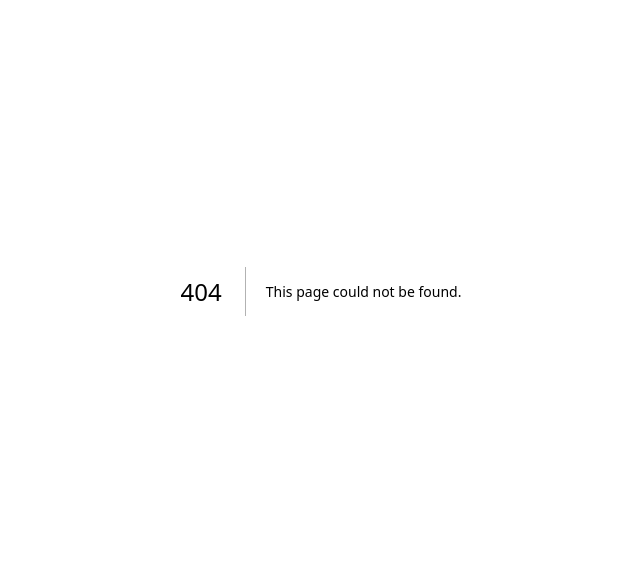
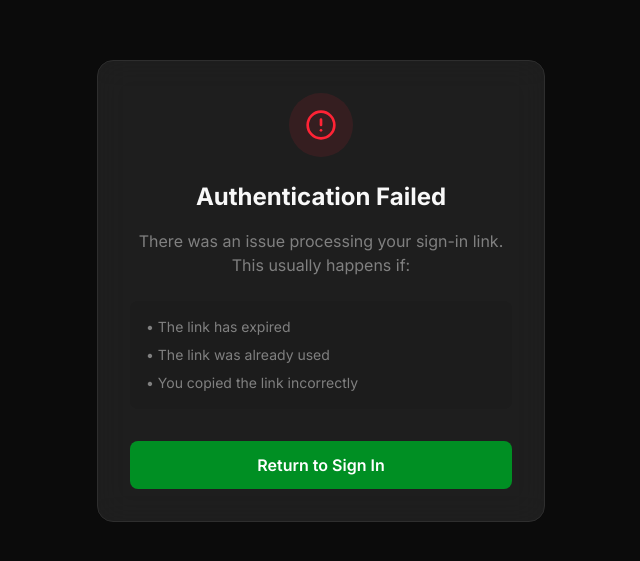
Before and after one commit to christianwebtec/habit-tracker, a Next.js app: page /auth/auth-code-error in a window 1280 px wide. Before the commit this address had no page. Shown: the part 109-670 px from the top of the page, without its empty margins (319-959 px from the left). Built offline with nearby package versions, Linux system fonts and the light colour scheme.

Commit message:
Add auth error page to prevent 404s

```diff
--- /dev/null
+++ b/src/app/auth/auth-code-error/page.tsx
@@ -0,0 +1,48 @@
+'use client';
+
+import { motion } from 'framer-motion';
+import { AlertCircle } from 'lucide-react';
+import Link from 'next/link';
+
+export default function AuthCodeError() {
+    return (
+        <div className="min-h-screen flex items-center justify-center p-4">
+            <motion.div
+                initial={{ opacity: 0, scale: 0.95 }}
+                animate={{ opacity: 1, scale: 1 }}
+                className="w-full max-w-md"
+            >
+                <div className="glass-strong rounded-2xl p-8 text-center">
+                    <div className="w-16 h-16 bg-destructive/10 rounded-full flex items-center justify-center mx-auto mb-6">
+                        <AlertCircle className="w-8 h-8 text-destructive" />
+                    </div>
+
+                    <h2 className="text-2xl font-bold mb-4">Authentication Failed</h2>
+
+                    <p className="text-muted-foreground mb-6">
+                        There was an issue processing your sign-in link. This usually happens if:
+                    </p>
+
+                    <ul className="text-sm text-muted-foreground text-left space-y-2 mb-8 bg-black/5 p-4 rounded-lg">
+                        <li className="flex items-start gap-2">
+                            • The link has expired
+                        </li>
+                        <li className="flex items-start gap-2">
+                            • The link was already used
+                        </li>
+                        <li className="flex items-start gap-2">
+                            • You copied the link incorrectly
+                        </li>
+                    </ul>
+
+                    <Link
+                        href="/"
+                        className="block w-full py-3 bg-primary text-primary-foreground rounded-lg font-semibold hover-lift transition-smooth"
+                    >
+                        Return to Sign In
+                    </Link>
+                </div>
+            </motion.div>
+        </div>
+    );
+}
```
